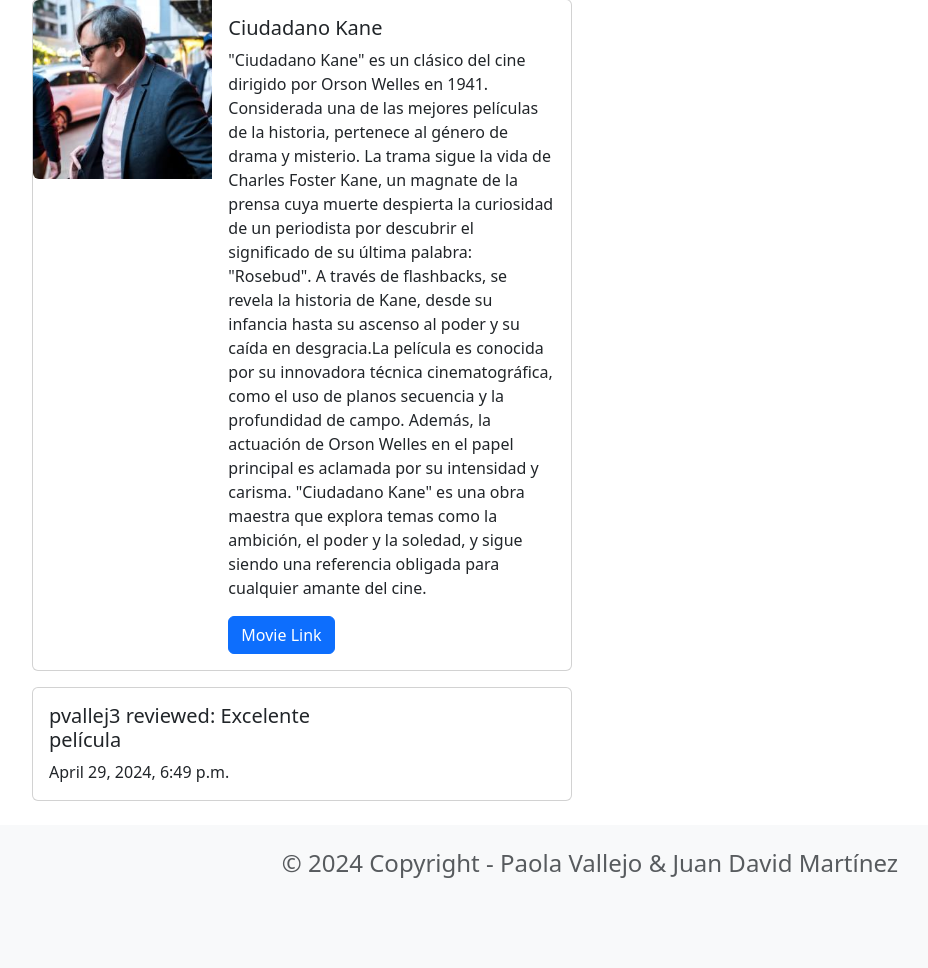
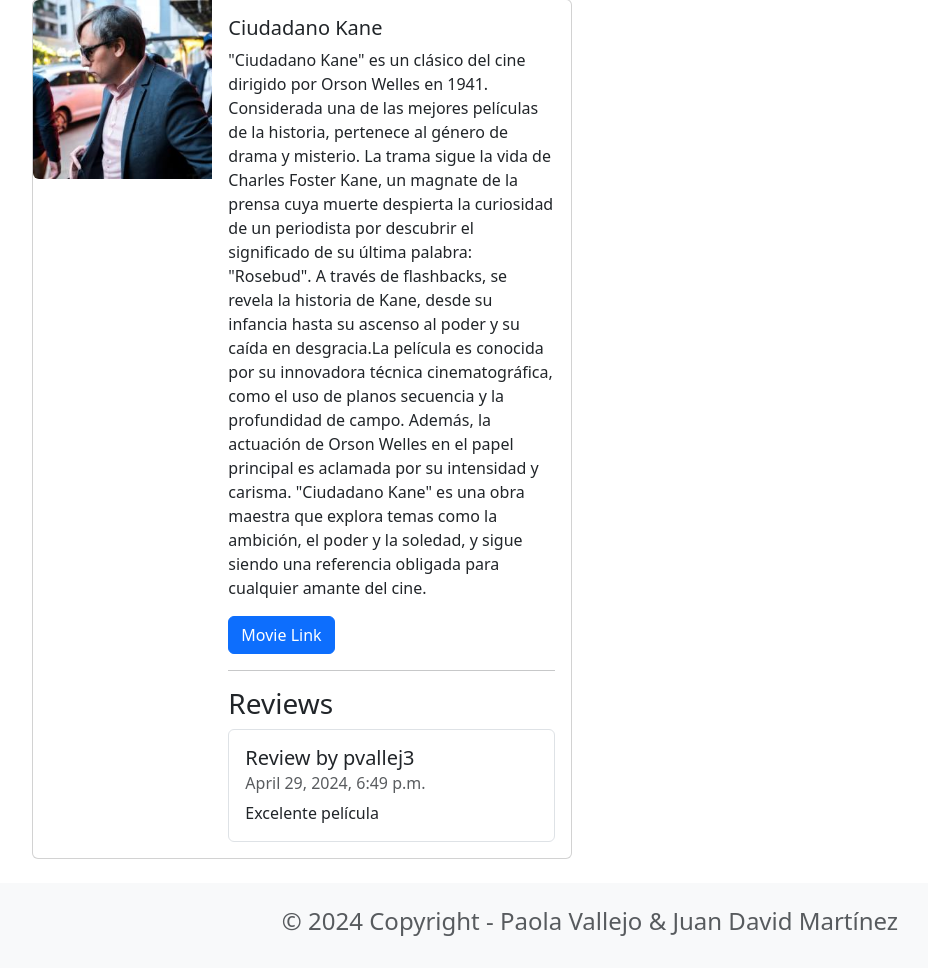
Before and after one commit to juanvilla23/Taller-4, a Django app: page /movie/1 in a window 1280 px wide. Shown: the part 57-1025 px from the top of the page, without its empty margins (50-978 px from the left). Before the commit the page ends 935 px from the top, so only its background shows below. Run offline with Django 5.2, Linux system fonts and the light colour scheme; data comes from the database, SQL or seed files in the repository; both versions use the stored data as it was after the commit.

Commit message:
list reviews

```diff
--- a/movie/templates/detail.html
+++ b/movie/templates/detail.html
@@ -18,21 +18,31 @@
                 Add Review
           </a>
           {% endif %}
+          <hr />
+          <h3>Reviews</h3>
+          <ul class="list-group">
+          {% for review in reviews %}
+            <li class="list-group-item pb-3 pt-3">
+            <h5 class="card-title">
+              Review by {{ review.user.username }}
+            </h5>
+            <h6 class="card-subtitle mb-2 text-muted">
+              {{ review.date }}
+            </h6>
+            <p class="card-text">{{ review.text }}</p>
+            {% if user.is_authenticated and user == review.user %}
+              <a class="btn btn-primary me-2">Edit</a>
+              <a class="btn btn-danger">Delete</a>
+            {% endif %}
+             </li>
+          {% endfor %}
+        </ul>
+        </div>
+      </div>
+    </div>
+  </div>
         </div>
       </div>
     </div>
 </div>
-{% for review in reviews %}
-  <div class="card mb-3" style="max-width: 540px;">
-    <div class="row g-0">
-      <div class="col-md-8">
-        <div class="card-body">
-          <h5 class="card-title">{{ review.user }} reviewed: {{ review.text }}</h5>
-          <p class="card-text">{{ review.date }}</p>
-
-        </div>
-      </div>
-    </div>
-  </div>
-{% endfor %}
 {% endblock content %}
```
Also changed, not shown: db.sqlite3.
